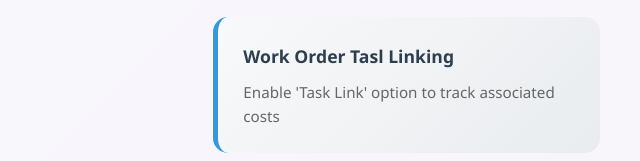
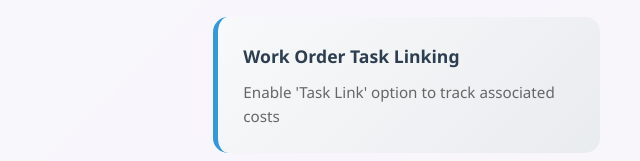
Before and after one commit to jamshu/artifact, a plain HTML site: page maintenance_functional.html in a window 1280 px wide. Shown: the part 5579-5740 px from the top of the page, 640-1280 px from the left. Drawn offline with Linux system fonts and the light colour scheme.

Commit message:
maintenance buisiness user manual doc

```diff
--- a/maintenance_functional.html
+++ b/maintenance_functional.html
@@ -601,7 +601,7 @@
                     <p>Specialized system accepts only service-type products for streamlined maintenance service management.</p>
                 </div>
                 <div class="feature-card">
-                    <h4>Work Order Tasl Linking</h4>
+                    <h4>Work Order Task Linking</h4>
                     <p>Enable 'Task Link' option to track associated costs </p>
                 </div>
                 <div class="feature-card">
```
